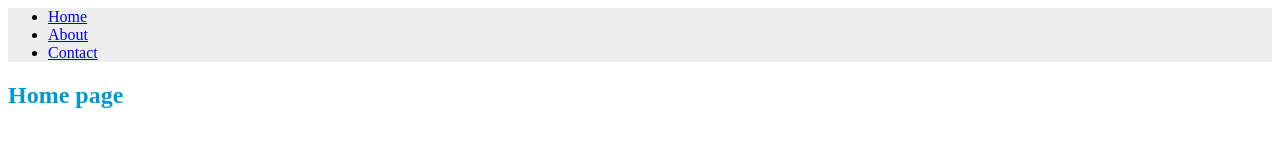
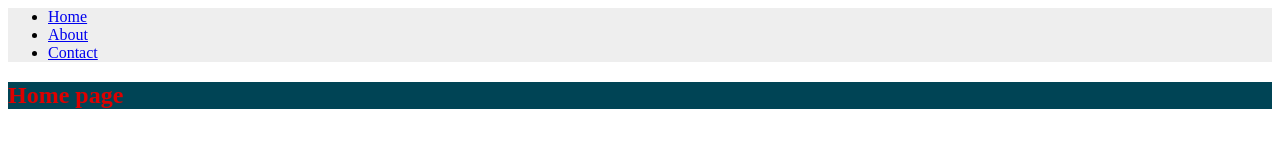
Before and after one commit to Moatasem-x/Testing-Conflict, a plain HTML site: page index.html in a window 1280 px wide. Drawn offline with Linux system fonts and the light colour scheme.

Commit message:
Edited h1 style

```diff
--- a/style.css
+++ b/style.css
@@ -5,5 +5,6 @@ nav
 
 h1
 {
-    color: #09c;
+    color: #d00;
+    background-color: #045;
 }
```
